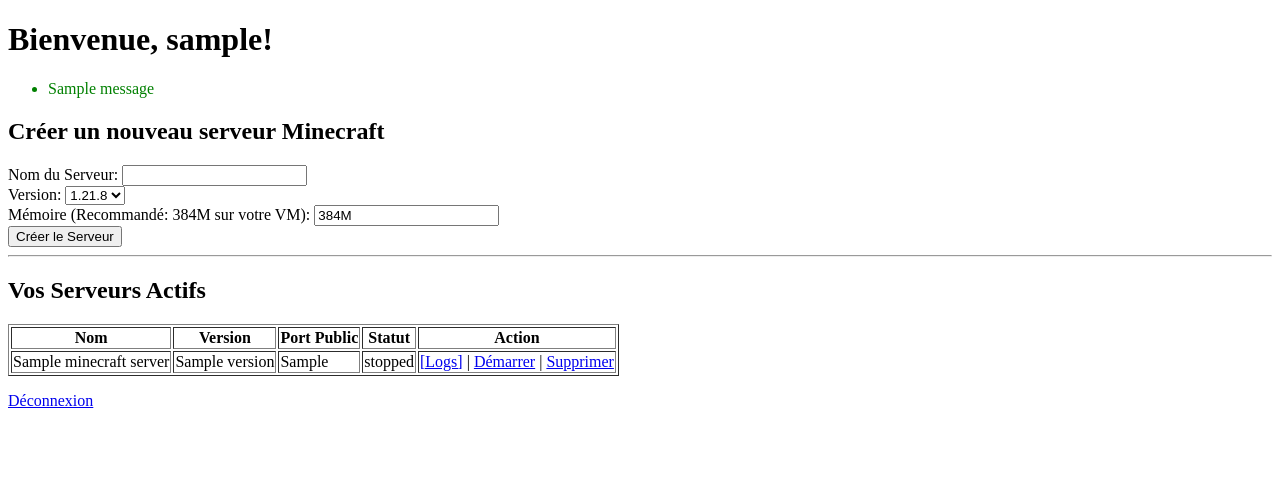
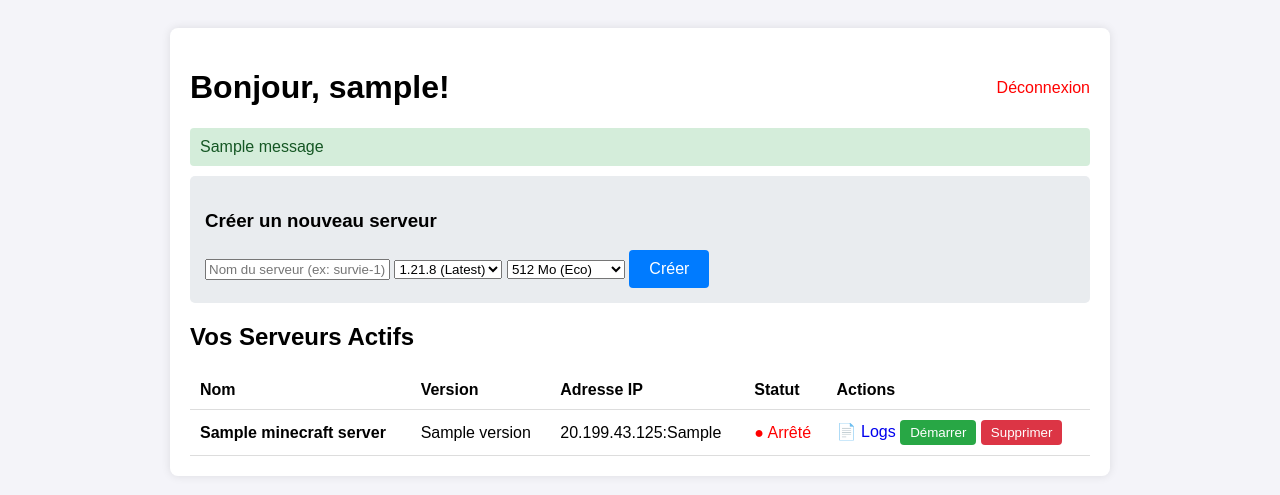
Before and after one commit to Maskass-z/minehost-terraform, a Flask app: page / in a window 1280 px wide. Shown: the top 495 px of the page. Run offline with Flask 3, Linux system fonts and the light colour scheme; the visitor is signed in with stand-in values (Sample User, id 1); one stand-in notice (Sample message) is shown; a database or web service that is not in the repository returns one stand-in record (values such as "Sample title"); some libraries are stand-ins or nearby versions.

Commit message:
changemennnt

```diff
--- a/api/app.py
+++ b/api/app.py
@@ -1,44 +1,76 @@
 from flask import Flask, render_template, request, redirect, url_for, session, flash
 from werkzeug.security import generate_password_hash, check_password_hash
+from flask_limiter import Limiter
+from flask_limiter.util import get_remote_address
 import database as db
 import docker
 import random
 import psycopg2
 import os
+import re
 
 app = Flask(__name__)
-# IMPORTANT: Changez cette clé secrète! Elle est utilisée pour sécuriser les sessions utilisateur.
-app.secret_key = os.environ.get('FLASK_SECRET_KEY', 'CLEF_SECRETE_PAR_DEFAUT_A_CHANGER')
+app.secret_key = os.environ.get('FLASK_SECRET_KEY', 'CLEF_DEV_1234')
 
-# --- Initialisation du client Docker ---
+# --- SÉCURITÉ : Rate Limiting (Anti-Spam) ---
+limiter = Limiter(
+    get_remote_address,
+    app=app,
+    default_limits=["1000 per day", "100 per hour"],
+    storage_uri="memory://"
+)
+
+# --- SÉCURITÉ : Whitelists (Listes Blanches) ---
+ALLOWED_MEMORY = ['512M', '1G', '2G']
+ALLOWED_VERSIONS = ['1.21.8', '1.20.1', '1.19.4']
+
+# --- Initialisation Docker ---
 try:
     docker_client = docker.from_env()
 except Exception as e:
-    print(f"Erreur lors de la connexion au démon Docker: {e}")
+    print(f"ERREUR CRITIQUE: Impossible de contacter Docker. {e}")
     docker_client = None
 
-# --- Fonctions d'Aide Docker (Contrôle) ---
+# --- Fonctions Utilitaires ---
+
+def is_valid_server_name(name):
+    """SÉCURITÉ: Regex pour empêcher les injections de commandes"""
+    pattern = re.compile(r"^[a-z0-9-]{3,20}$")
+    return bool(pattern.match(name))
+
 def deploy_minecraft_server(user_id, server_name, version, memory="512M"):
-    """Déploie un nouveau conteneur Minecraft et enregistre son état en BDD."""
-    if not docker_client: return None, "Docker client non disponible."
+    if not docker_client: return None, "Docker indisponible."
 
-    # 1. Vérifier l'unicité du nom du serveur pour cet utilisateur
-    try:
-        conn = db.get_db_connection()
-        cur = conn.cursor()
-        cur.execute("SELECT COUNT(*) FROM minecraft_servers WHERE server_name = %s AND user_id = %s", (server_name, user_id))
-        if cur.fetchone()[0] > 0:
-            conn.close()
-            return None, "Un serveur portant ce nom existe déjà pour cet utilisateur."
-    except Exception as e:
-        return None, f"Erreur de BDD lors de la vérification : {e}"
+    # 1. Validation des entrées
+    if not is_valid_server_name(server_name):
+        return None, "Nom invalide (3-20 chars, a-z, 0-9, - uniquement)."
+    if version not in ALLOWED_VERSIONS:
+        return None, "Version non autorisée."
+    if memory not in ALLOWED_MEMORY:
+        return None, "RAM non autorisée."
 
-    # 2. Trouver un port public libre (de 25566 à 26000)
-    public_port = random.randint(25566, 26000)
+    conn = db.get_db_connection()
+    cur = conn.cursor()
 
-    # 3. Lancer le conteneur
+    # 2. SÉCURITÉ : Vérification du Quota (Max 2 serveurs)
+    cur.execute("SELECT COUNT(*) FROM minecraft_servers WHERE user_id = %s AND status = 'running'", (user_id,))
+    if cur.fetchone()[0] >= 2:
+        conn.close()
+        return None, "Quota atteint (Max 2 serveurs actifs)."
+
+    # 3. Vérification unicité nom
+    cur.execute("SELECT COUNT(*) FROM minecraft_servers WHERE server_name = %s", (server_name,))
+    if cur.fetchone()[0] > 0:
+        conn.close()
+        return None, "Ce nom de serveur est déjà pris."
+
+    # 4. Déploiement
+    public_port = random.randint(25566, 26000) # Idéalement, vérifier si le port est libre
     container_name = f"mc-{server_name}-{user_id}"
-    host_volume_path = f'/home/maskass/minecraft-automation/servers/{server_name}'
+
+    # Chemin dynamique compatible Docker Compose
+    base_path = os.environ.get('MINECRAFT_BASE_PATH', '/app/minecraft_data')
+    host_volume_path = os.path.join(base_path, server_name)
 
     try:
         os.makedirs(host_volume_path, exist_ok=True)
@@ -53,7 +85,7 @@ def deploy_minecraft_server(user_id, server_name, version, memory="512M"):
                 'TYPE': 'PAPER',
                 'VERSION': version,
                 'MEMORY': memory,
-                'MOTD': f"Serveur de {server_name} ({version})",
+                'MOTD': f"Serveur de {server_name}"
             },
             volumes={
                 host_volume_path: {'bind': '/data', 'mode': 'rw'}
@@ -61,136 +93,23 @@ def deploy_minecraft_server(user_id, server_name, version, memory="512M"):
             restart_policy={'Name': 'unless-stopped'}
         )
 
-        # 4. Enregistrer dans la BDD
         cur.execute(
             "INSERT INTO minecraft_servers (user_id, server_name, docker_container_id, public_port, version, status) VALUES (%s, %s, %s, %s, %s, %s)",
             (user_id, server_name, container.id, public_port, version, 'running')
         )
         conn.commit()
+        return container.id, public_port
+
+    except Exception as e:
+        return None, f"Erreur technique: {e}"
+    finally:
         conn.close()
 
-        return container.id, public_port
-    except docker.errors.APIError as e:
-        conn.close()
-        return None, f"Erreur Docker lors du déploiement: {e}"
-    except Exception as e:
-        conn.close()
-        return None, f"Erreur générale : {e}"
-
-def stop_minecraft_server(user_id, server_name):
-    """Arrête un conteneur et met à jour le statut dans la BDD."""
-    conn = db.get_db_connection()
-    cur = conn.cursor()
-
-    cur.execute(
-        "SELECT docker_container_id FROM minecraft_servers WHERE user_id = %s AND server_name = %s AND status = 'running'",
-        (user_id, server_name)
-    )
-    record = cur.fetchone()
-
-    if not record:
-        conn.close()
-        return False, "Serveur non trouvé ou déjà arrêté."
-
-    container_id = record[0]
-
-    try:
-        container = docker_client.containers.get(container_id)
-        container.stop(timeout=10)
-
-        cur.execute(
-            "UPDATE minecraft_servers SET status = 'stopped' WHERE docker_container_id = %s",
-            (container_id,)
-        )
-        conn.commit()
-        conn.close()
-        return True, "Serveur arrêté avec succès."
-    except docker.errors.NotFound:
-        conn.close()
-        return False, "Conteneur Docker non trouvé."
-    except Exception as e:
-        conn.close()
-        return False, f"Erreur lors de l'arrêt Docker/BDD: {e}"
-
-def start_minecraft_server(user_id, server_name):
-    """Démarre un conteneur arrêté et met à jour le statut dans la BDD."""
-    conn = db.get_db_connection()
-    cur = conn.cursor()
-
-    cur.execute(
-        "SELECT docker_container_id FROM minecraft_servers WHERE user_id = %s AND server_name = %s AND status = 'stopped'",
-        (user_id, server_name)
-    )
-    record = cur.fetchone()
-
-    if not record:
-        conn.close()
-        return False, "Serveur non trouvé ou déjà démarré."
-
-    container_id = record[0]
-
-    try:
-        container = docker_client.containers.get(container_id)
-        container.start()
-
-        cur.execute(
-            "UPDATE minecraft_servers SET status = 'running' WHERE docker_container_id = %s",
-            (container_id,)
-        )
-        conn.commit()
-        conn.close()
-        return True, "Serveur démarré avec succès."
-    except docker.errors.NotFound:
-        conn.close()
-        return False, "Conteneur Docker non trouvé."
-    except Exception as e:
-        conn.close()
-        return False, f"Erreur lors du démarrage Docker/BDD: {e}"
-
-
-def delete_minecraft_server(user_id, server_name):
-    """Arrête et supprime un conteneur et l'enregistrement de la BDD."""
-
-    stop_success, stop_message = stop_minecraft_server(user_id, server_name)
-
-    if not stop_success and "déjà arrêté" not in stop_message and "Conteneur Docker non trouvé" not in stop_message:
-        return False, f"Impossible de supprimer: {stop_message}"
-
-    conn = db.get_db_connection()
-    cur = conn.cursor()
-
-    cur.execute(
-        "SELECT docker_container_id FROM minecraft_servers WHERE user_id = %s AND server_name = %s",
-        (user_id, server_name)
-    )
-    record = cur.fetchone()
-
-    if record:
-        container_id = record[0]
-
-        try:
-            container = docker_client.containers.get(container_id)
-            container.remove(force=True)
-        except docker.errors.NotFound:
-            pass
-
-        cur.execute(
-            "DELETE FROM minecraft_servers WHERE docker_container_id = %s",
-            (container_id,)
-        )
-        conn.commit()
-        conn.close()
-
-        return True, "Serveur supprimé avec succès."
-
-    conn.close()
-    return False, "Serveur non trouvé."
-
-# --- Routes Flask (Définies dans l'ordre pour éviter BuildError) ---
+# --- Routes Flask ---
 
 @app.route('/login', methods=['GET', 'POST'])
+@limiter.limit("10 per minute") # Anti Brute-force
 def login():
-    """Gère la connexion de l'utilisateur."""
     if request.method == 'POST':
         username = request.form['username']
         password = request.form['password']
@@ -207,127 +126,135 @@ def login():
             flash('Connexion réussie!', 'success')
             return redirect(url_for('index'))
         else:
-            flash('Nom d\'utilisateur ou mot de passe invalide.', 'danger')
+            flash('Identifiants invalides.', 'danger')
 
     return render_template('login.html')
 
-@app.route('/logout')
-def logout():
-    """Gère la déconnexion de l'utilisateur."""
-    session.pop('user_id', None)
-    session.pop('username', None)
-    flash('Vous êtes déconnecté.', 'success')
-    return redirect(url_for('login'))
-
 @app.route('/register', methods=['GET', 'POST'])
+@limiter.limit("5 per hour") # Anti Spam de comptes
 def register():
-    """Gère l'inscription de l'utilisateur."""
     if request.method == 'POST':
         username = request.form['username']
         password = request.form['password']
-
-        if not username or not password:
-            flash('Veuillez remplir tous les champs.', 'danger')
-            return render_template('register.html')
-
-        hashed_password = generate_password_hash(password, method='scrypt')
+        hashed = generate_password_hash(password, method='scrypt')
 
         conn = db.get_db_connection()
         cur = conn.cursor()
         try:
-            cur.execute("INSERT INTO users (username, password) VALUES (%s, %s)", (username, hashed_password))
+            cur.execute("INSERT INTO users (username, password) VALUES (%s, %s)", (username, hashed))
             conn.commit()
-            flash('Inscription réussie ! Vous pouvez vous connecter.', 'success')
+            flash('Compte créé ! Connectez-vous.', 'success')
             return redirect(url_for('login'))
         except psycopg2.IntegrityError:
-            flash('Nom d\'utilisateur déjà pris.', 'danger')
-            return render_template('register.html')
+            flash('Ce pseudo est déjà pris.', 'danger')
         finally:
             conn.close()
     return render_template('register.html')
 
 @app.route('/create_server', methods=['POST'])
+@limiter.limit("5 per hour")
 def create_server():
-    """Crée un nouveau serveur Minecraft via Docker."""
-    if 'user_id' not in session:
-        flash('Veuillez vous connecter pour créer un serveur.', 'danger')
-        return redirect(url_for('login'))
+    if 'user_id' not in session: return redirect(url_for('login'))
 
-    server_name = request.form['server_name']
+    # Nettoyage et validation basique
+    server_name = request.form['server_name'].strip().lower()
     version = request.form['version']
-    memory = request.form.get('memory', '384M') # Utilise 384M par défaut pour la VM 1GiO
+    memory = request.form.get('memory', '512M')
 
-    container_id, port_or_error = deploy_minecraft_server(
-        session['user_id'], server_name, version, memory
-    )
+    cid, msg = deploy_minecraft_server(session['user_id'], server_name, version, memory)
 
-    if container_id:
-        flash(f'Serveur "{server_name}" créé sur le port {port_or_error} ! (IP: 20.199.43.125)', 'success')
+    if cid:
+        flash(f'Serveur "{server_name}" en cours de création sur le port {msg} !', 'success')
     else:
-        flash(f'Échec de la création du serveur : {port_or_error}', 'danger')
+        flash(f'Erreur : {msg}', 'danger')
 
     return redirect(url_for('index'))
 
-@app.route('/stop_server/<server_name>')
-def stop_server(server_name):
-    """Arrête le conteneur d'un serveur spécifique."""
-    if 'user_id' not in session:
-        return redirect(url_for('login'))
+# SÉCURITÉ : Actions critiques en POST uniquement (pas de GET)
+@app.route('/action/<action_type>/<server_name>', methods=['POST'])
+def server_action(action_type, server_name):
+    if 'user_id' not in session: return redirect(url_for('login'))
 
-    success, message = stop_minecraft_server(session['user_id'], server_name)
+    conn = db.get_db_connection()
+    cur = conn.cursor()
+    cur.execute("SELECT docker_container_id FROM minecraft_servers WHERE user_id = %s AND server_name = %s",
+                (session['user_id'], server_name))
+    record = cur.fetchone()
 
-    if success:
-        flash(f'Serveur "{server_name}" arrêté.', 'success')
-    else:
-        flash(f'Échec de l\'arrêt du serveur : {message}', 'danger')
+    if not record:
+        flash("Serveur introuvable.", "danger")
+        return redirect(url_for('index'))
+
+    container_id = record[0]
+    msg = ""
+
+    try:
+        container = docker_client.containers.get(container_id)
+
+        if action_type == 'stop':
+            container.stop(timeout=5)
+            cur.execute("UPDATE minecraft_servers SET status='stopped' WHERE docker_container_id=%s", (container_id,))
+            msg = "Serveur arrêté."
+
+        elif action_type == 'start':
+            container.start()
+            cur.execute("UPDATE minecraft_servers SET status='running' WHERE docker_container_id=%s", (container_id,))
+            msg = "Serveur démarré."
+
+        elif action_type == 'delete':
+            try: container.remove(force=True)
+            except: pass
+            cur.execute("DELETE FROM minecraft_servers WHERE docker_container_id=%s", (container_id,))
+            msg = "Serveur supprimé définitivement."
+
+        conn.commit()
+        flash(msg, 'success')
+
+    except Exception as e:
+        flash(f"Erreur Docker: {e}", "danger")
+    finally:
+        conn.close()
 
     return redirect(url_for('index'))
 
-@app.route('/start_server/<server_name>')
-def start_server(server_name):
-    """Démarre le conteneur d'un serveur spécifique."""
-    if 'user_id' not in session:
-        return redirect(url_for('login'))
+@app.route('/logs/<server_name>')
+def show_logs(server_name):
+    if 'user_id' not in session: return redirect(url_for('login'))
 
-    success, message = start_minecraft_server(session['user_id'], server_name)
+    conn = db.get_db_connection()
+    cur = conn.cursor()
+    cur.execute("SELECT docker_container_id FROM minecraft_servers WHERE user_id = %s AND server_name = %s",
+                (session['user_id'], server_name))
+    record = cur.fetchone()
+    conn.close()
 
-    if success:
-        flash(f'Serveur "{server_name}" démarré.', 'success')
-    else:
-        flash(f'Échec du démarrage du serveur : {message}', 'danger')
+    if not record: return redirect(url_for('index'))
 
-    return redirect(url_for('index'))
+    try:
+        container = docker_client.containers.get(record[0])
+        logs = container.logs(tail=100).decode('utf-8')
+    except:
+        logs = "Serveur arrêté ou introuvable."
 
-@app.route('/delete_server/<server_name>')
-def delete_server(server_name):
-    """Supprime le conteneur et l'enregistrement du serveur."""
-    if 'user_id' not in session:
-        return redirect(url_for('login'))
+    return render_template('logs.html', server_name=server_name, logs_content=logs, success=True)
 
-    success, message = delete_minecraft_server(session['user_id'], server_name)
-
-    if success:
-        flash(f'Serveur "{server_name}" supprimé et retiré de la liste.', 'success')
-    else:
-        flash(f'Échec de la suppression du serveur : {message}', 'danger')
-
-    return redirect(url_for('index'))
+@app.route('/logout')
+def logout():
+    session.clear()
+    return redirect(url_for('login'))
 
 @app.route('/')
 def index():
-    """Page d'accueil et tableau de bord des serveurs."""
-    if 'user_id' not in session:
-        return redirect(url_for('login'))
+    if 'user_id' not in session: return redirect(url_for('login'))
 
     conn = db.get_db_connection()
     cur = conn.cursor()
-    cur.execute("SELECT server_name, public_port, version, status FROM minecraft_servers WHERE user_id = %s", (session['user_id'],))
-    servers = cur.fetchall()
+    cur.execute("SELECT server_name, public_port, version, status, memory FROM minecraft_servers WHERE user_id = %s", (session['user_id'],))
+    servers = cur.fetchall() # Note: J'ai ajouté memory dans la requête pour info si besoin
     conn.close()
 
     return render_template('index.html', username=session['username'], servers=servers)
 
-
 if __name__ == '__main__':
     db.init_db()
     app.run(debug=True, host='0.0.0.0', port=5000)
--- a/api/requirements.txt
+++ b/api/requirements.txt
@@ -4,6 +4,7 @@ charset-normalizer==3.4.4
 click==8.3.1
 docker==7.1.0
 Flask==3.1.2
+Flask-Limiter==3.5.0
 idna==3.11
 itsdangerous==2.2.0
 Jinja2==3.1.6
--- a/api/templates/index.html
+++ b/api/templates/index.html
@@ -1,67 +1,110 @@
 <!doctype html>
-<title>Mon Hôte Minecraft</title>
-<h1>Bienvenue, {{ username }}!</h1>
+<html lang="fr">
+<head>
+    <meta charset="UTF-8">
+    <title>MineHost - Dashboard</title>
+    <style>
+        body { font-family: sans-serif; padding: 20px; background: #f4f4f9; }
+        .container { max-width: 900px; margin: auto; background: white; padding: 20px; border-radius: 8px; box-shadow: 0 0 10px rgba(0,0,0,0.1); }
+        .flash { padding: 10px; margin-bottom: 10px; border-radius: 4px; }
+        .success { background: #d4edda; color: #155724; }
+        .danger { background: #f8d7da; color: #721c24; }
+        table { width: 100%; border-collapse: collapse; margin-top: 20px; }
+        th, td { padding: 10px; border-bottom: 1px solid #ddd; text-align: left; }
+        button { cursor: pointer; padding: 5px 10px; border-radius: 4px; border: none; color: white;}
+        .btn-stop { background: #e0a800; }
+        .btn-start { background: #28a745; }
+        .btn-del { background: #dc3545; }
+        .btn-create { background: #007bff; padding: 10px 20px; font-size: 16px;}
+    </style>
+</head>
+<body>
+
+<div class="container">
+    <div style="display:flex; justify-content:space-between; align-items:center;">
+        <h1>Bonjour, {{ username }}!</h1>
+        <a href="{{ url_for('logout') }}" style="color:red; text-decoration:none;">Déconnexion</a>
+    </div>
 
     {% with messages = get_flashed_messages(with_categories=true) %}
       {% if messages %}
-    <ul class=flashes>
         {% for category, message in messages %}
-      <li style="color: {{ 'green' if category == 'success' else 'red' }};">{{ message }}</li>
+          <div class="flash {{ category }}">{{ message }}</div>
         {% endfor %}
-    </ul>
       {% endif %}
     {% endwith %}
 
-<h2>Créer un nouveau serveur Minecraft</h2>
+    <div style="background: #e9ecef; padding: 15px; border-radius: 5px;">
+        <h3>Créer un nouveau serveur</h3>
         <form method="POST" action="{{ url_for('create_server') }}">
-    Nom du Serveur: <input type="text" name="server_name" required><br>
-    Version:
+            <input type="text" name="server_name" placeholder="Nom du serveur (ex: survie-1)" required pattern="[a-z0-9-]{3,20}" title="Lettres minuscules, chiffres et tirets uniquement.">
+
             <select name="version">
-        <option value="1.21.8">1.21.8</option>
+                <option value="1.21.8">1.21.8 (Latest)</option>
                 <option value="1.20.1">1.20.1</option>
                 <option value="1.19.4">1.19.4</option>
-    </select><br>
-    Mémoire (Recommandé: 384M sur votre VM): <input type="text" name="memory" value="384M"><br>
-    <button type="submit">Créer le Serveur</button>
+            </select>
+
+            <select name="memory">
+                <option value="512M">512 Mo (Eco)</option>
+                <option value="1G">1 Go (Standard)</option>
+                <option value="2G">2 Go (Pro)</option>
+            </select>
+
+            <button type="submit" class="btn-create">Créer</button>
         </form>
-
-<hr>
+    </div>
 
     <h2>Vos Serveurs Actifs</h2>
     {% if servers %}
-    <table border="1">
+        <table>
             <thead>
                 <tr>
                     <th>Nom</th>
                     <th>Version</th>
-                <th>Port Public</th>
+                    <th>Adresse IP</th>
                     <th>Statut</th>
-                <th>Action</th>
+                    <th>Actions</th>
                 </tr>
             </thead>
             <tbody>
-        {% for name, port, version, status in servers %}
+            {% for name, port, version, status, mem in servers %}
                 <tr>
-                <td>{{ name }}</td>
+                    <td><strong>{{ name }}</strong></td>
                     <td>{{ version }}</td>
-                <td>{{ port }}</td>
-                <td>{{ status }}</td>
+                    <td>20.199.43.125:{{ port }}</td>
                     <td>
-                    <a href="{{ url_for('show_logs', server_name=name) }}">[Logs]</a> |
                         {% if status == 'running' %}
-                        <a href="{{ url_for('stop_server', server_name=name) }}">Arrêter</a> |
+                            <span style="color:green">● En ligne</span>
+                        {% else %}
+                            <span style="color:red">● Arrêté</span>
                         {% endif %}
-                    {% if status == 'stopped' %}
-                        <a href="{{ url_for('start_server', server_name=name) }}">Démarrer</a> |
+                    </td>
+                    <td>
+                        <a href="{{ url_for('show_logs', server_name=name) }}" style="text-decoration:none;">📄 Logs</a>
+
+                        {% if status == 'running' %}
+                            <form action="{{ url_for('server_action', action_type='stop', server_name=name) }}" method="POST" style="display:inline;">
+                                <button type="submit" class="btn-stop">Arrêter</button>
+                            </form>
+                        {% else %}
+                            <form action="{{ url_for('server_action', action_type='start', server_name=name) }}" method="POST" style="display:inline;">
+                                <button type="submit" class="btn-start">Démarrer</button>
+                            </form>
                         {% endif %}
-                    <a href="{{ url_for('delete_server', server_name=name) }}" onclick="return confirm('Êtes-vous sûr de vouloir supprimer {{ name }} ?')">Supprimer</a>
+
+                        <form action="{{ url_for('server_action', action_type='delete', server_name=name) }}" method="POST" style="display:inline;" onsubmit="return confirm('Vraiment supprimer {{ name }} ? Tout sera perdu.');">
+                            <button type="submit" class="btn-del">Supprimer</button>
+                        </form>
                     </td>
                 </tr>
             {% endfor %}
             </tbody>
         </table>
     {% else %}
-    <p>Vous n'avez aucun serveur actif.</p>
+        <p>Aucun serveur. Créez-en un au-dessus !</p>
     {% endif %}
+</div>
 
-<p><a href="{{ url_for('logout') }}">Déconnexion</a></p>
+</body>
+</html>
```
Also changed, not shown: api/database.py (+26 -38 lines), docker-compose.yaml (added, +41 -0 lines). Lines whose indentation alone changed are shown as unchanged.
